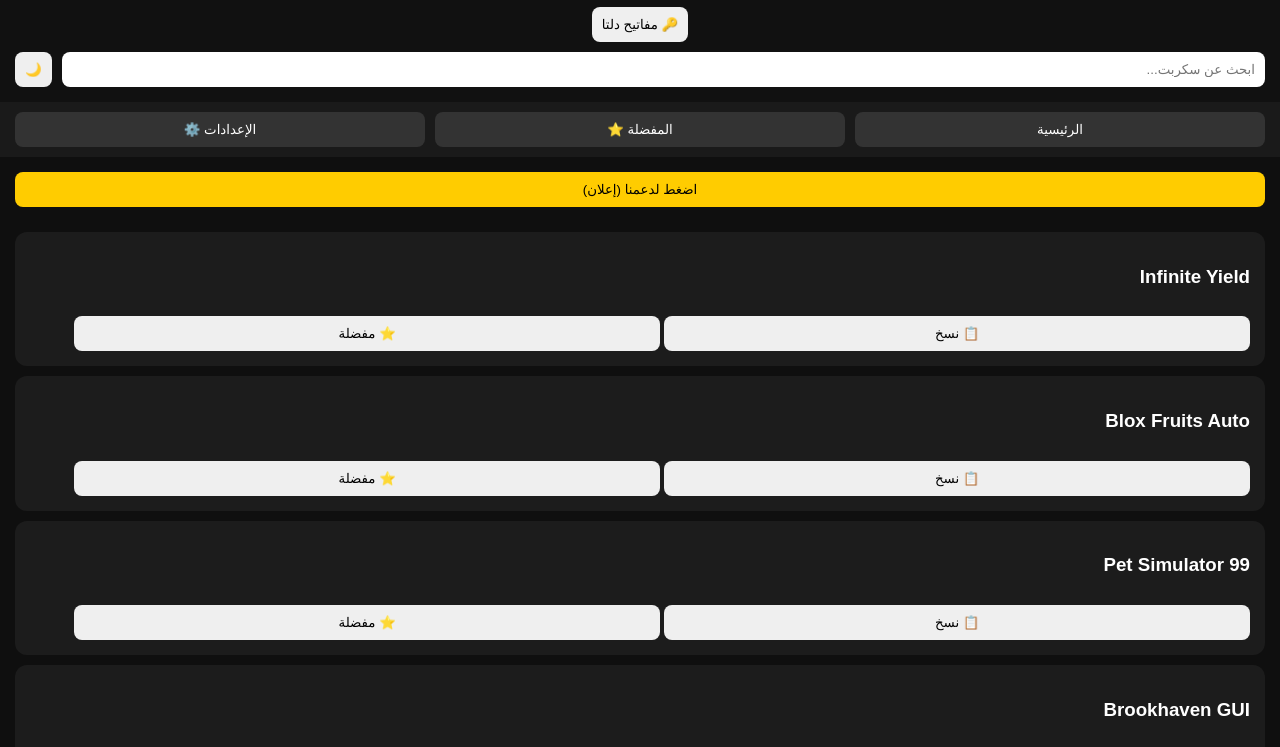
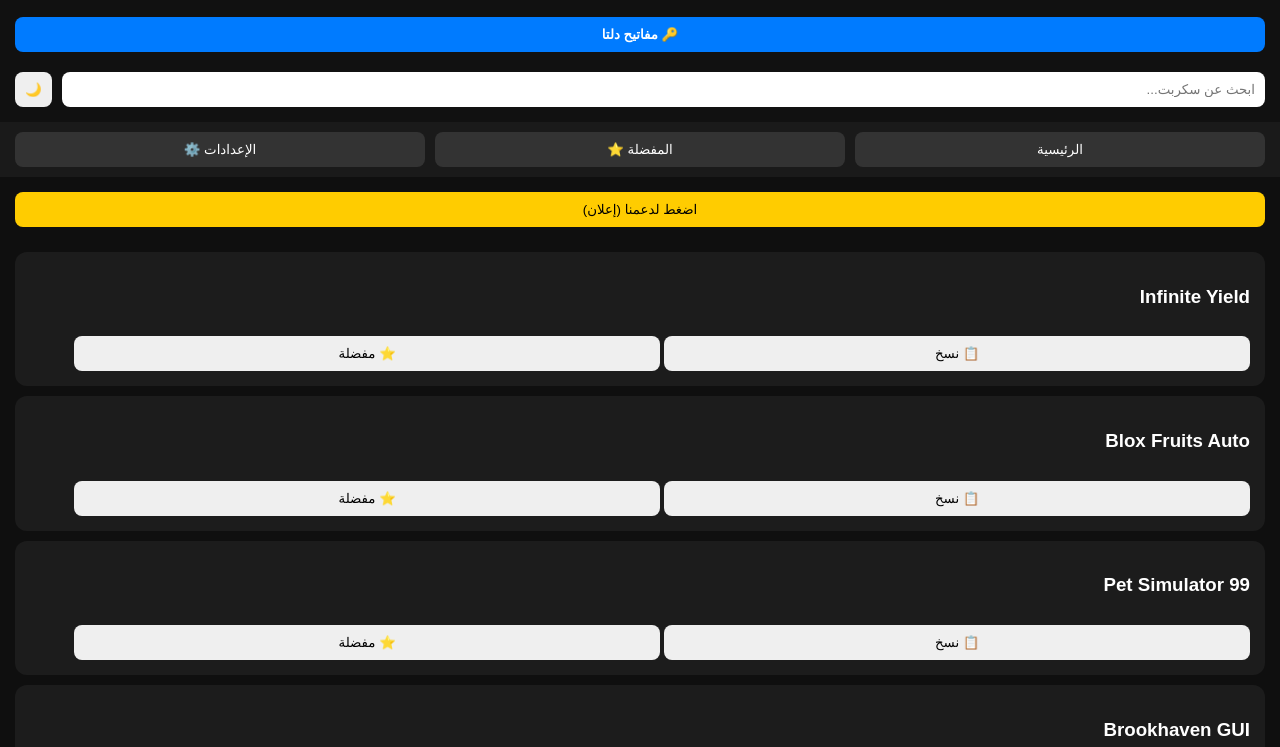
Before and after one commit to bybybypqpqpq1010-lang/Delta-SPT, a plain HTML site: page index.html in a window 1280 px wide. Shown: the part 88-835 px from the top of the page. Drawn offline with Linux system fonts and the light colour scheme.

Commit message:
Update style.css

```diff
--- a/style.css
+++ b/style.css
@@ -12,3 +12,17 @@
 .light { background: #f5f5f5; color: black; }
 .light header, .light nav { background: #ddd; }
 #toast { position: fixed; bottom: 20px; left: 50%; transform: translateX(-50%); background: #ff0055; color: white; padding: 10px 20px; border-radius: 10px; display: none; }
+
+/* تنسيق زر المفاتيح */
+.key-btn {
+    background-color: #007bff;
+    color: white;
+    border: none;
+    padding: 10px 20px;
+    border-radius: 8px;
+    cursor: pointer;
+    font-weight: bold;
+    margin: 10px 0;
+    width: 100%;
+    text-align: center;
+}
```
